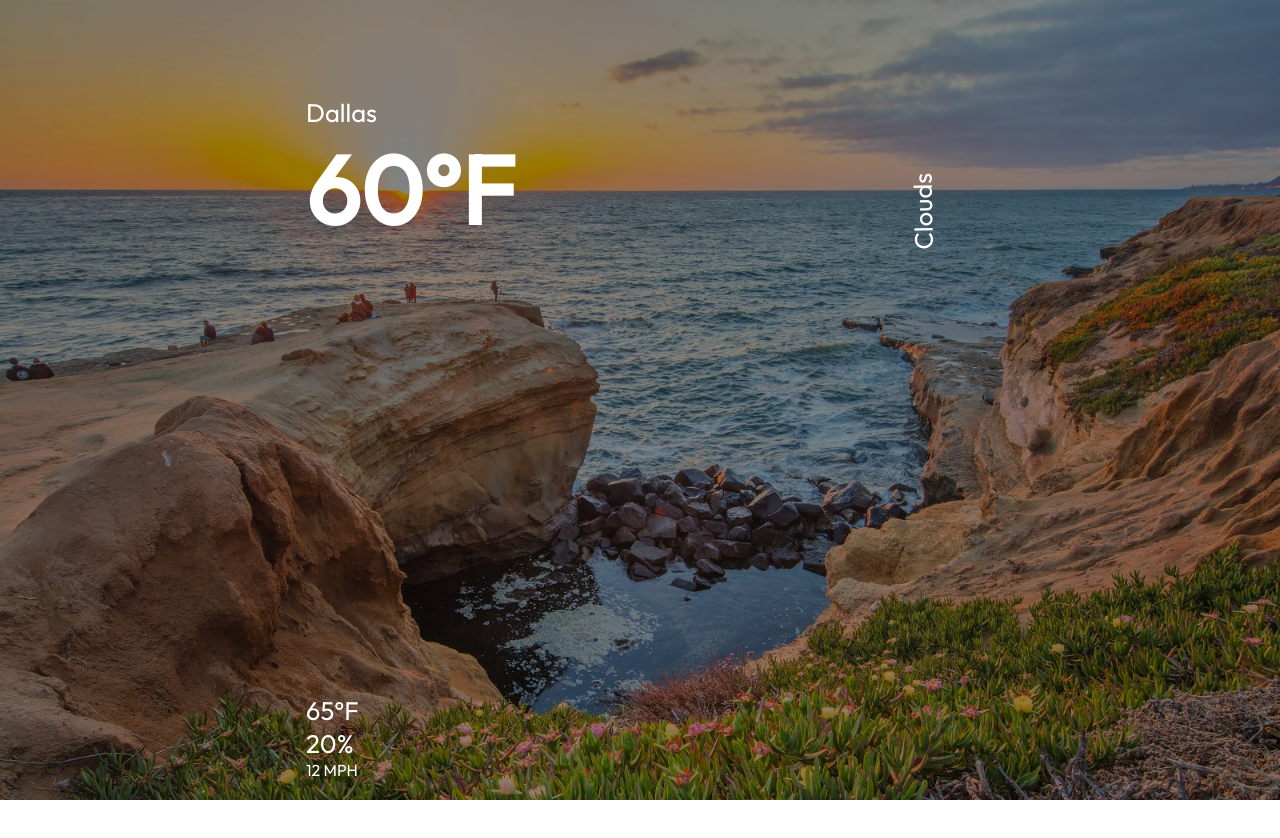
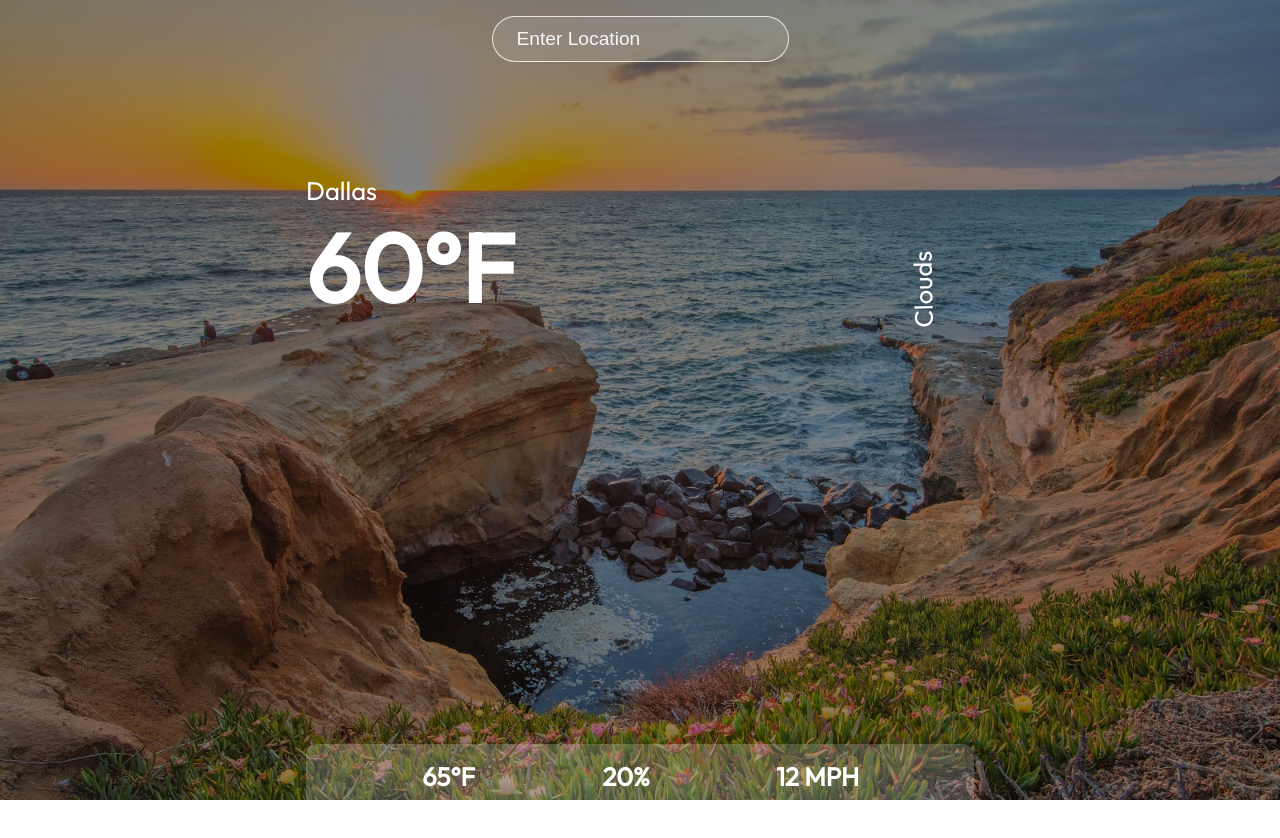
Before and after one commit to bc-kelly/weather-app, a React (Create React App) app: page / in a window 1280 px wide. Shown: the top 838 px of the page. Before the commit the page ends 800 px from the top, so only its background shows below. Built offline with nearby package versions, Linux system fonts and the light colour scheme.

Commit message:
working on api call

```diff
--- a/src/App.js
+++ b/src/App.js
@@ -2,34 +2,56 @@ import React, {useState} from 'react';
 import axios from 'axios';
 
 function App() {
+  const [data,setData] = useState({})
+  const [location, setLocation] = useState('')
 
-  // const url = 'https://api.openweathermap.org/data/2.5/weather?q=dallas&appid=5787ee0fcc1ed6b74e1a41d4492c47ab'
+  const url = 'https://api.openweathermap.org/data/2.5/weather?q=${location}&appid=5787ee0fcc1ed6b74e1a41d4492c47ab'
 
+  const searchLocation = (event) => {
+    if (event.key === "Enter") {
+      axios.get(url).then((response) => {
+        setData(response.data)
+        console.log(response.data)
+      })
+      setLocation('')
+    }
+  }
 
   return (
     <div className="app">
-
+      <div className="search">
+        <input
+        value={location}
+        onChange={event => setLocation(event.target.value)}
+        onKeyPress={searchLocation}
+        placeholder="Enter Location"
+        type="text"
+        />
+      </div>
       <div className="container">
         <div className="top">
           <div className="location">
-            <p> Dallas </p>
+            <p>Dallas</p>
           </div>
           <div className="temp">
-            <h1> 60°F </h1>
+            <h1>60°F</h1>
           </div>
           <div className="description">
-            <p> Clouds </p>
+            <p>Clouds</p>
           </div>
         </div>
         <div className="bottom">
           <div className="feels">
-              <p> 65°F </p>
+              <p className="bold" >65°F</p>
+              <p>Feels Like</p>
           </div>
           <div className="humidity">
-              <p> 20% </p>
+              <p className="bold" >20%</p>
+              <p>Humidity</p>
           </div>
           <div className="wind">
-              12 MPH
+              <p className="bold" >12 MPH</p>
+              <p>Wind Speed</p>
           </div>
         </div>
       </div>
--- a/src/index.css
+++ b/src/index.css
@@ -43,6 +43,24 @@ h1 {
   z-index: -1;
 }
 
+.app .search {
+  text-align: center;
+  padding: 1rem;
+}
+
+.app input {
+  padding: .7rem 1.5rem;
+  font-size: 1.2rem;
+  border-radius: 25px;
+  border: 1px solid rgba(255,255,255,0.8);
+  background: rgba(255,255,255,0.1);
+  color: #f8f8f8;
+}
+
+::placeholder {
+  color: #f8f8f8;
+}
+
 .container {
   max-width: 700px;
   height: 700px;
@@ -66,3 +84,18 @@ h1 {
   transform-origin: 0 0;
   transform: rotate(269deg);
 }
+
+.app .bottom {
+  display: flex;
+  justify-content: space-evenly;
+  text-align: center;
+  width: 100%;
+  margin: 1rem auto;
+  padding: 1rem;
+  border-radius: 12px;
+  background-color: rgba(255, 255, 255, 0.2);
+}
+
+.bold {
+  font-weight: 700;
+}
```
